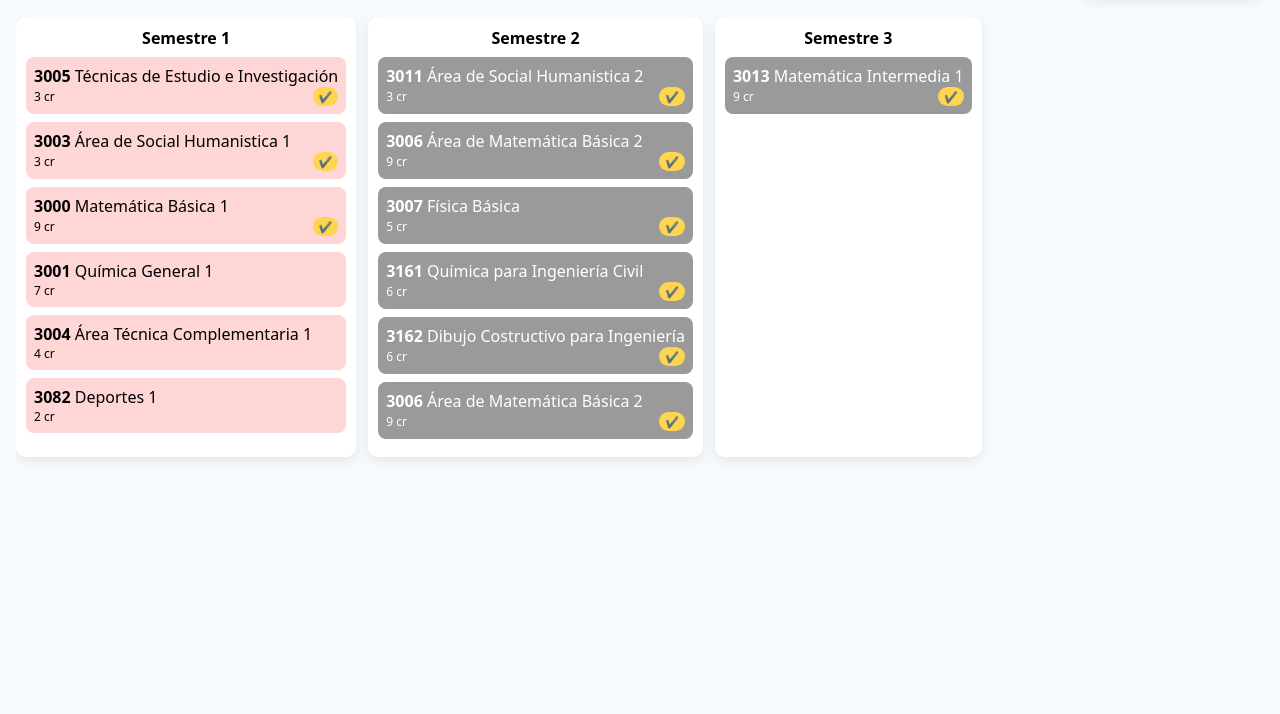
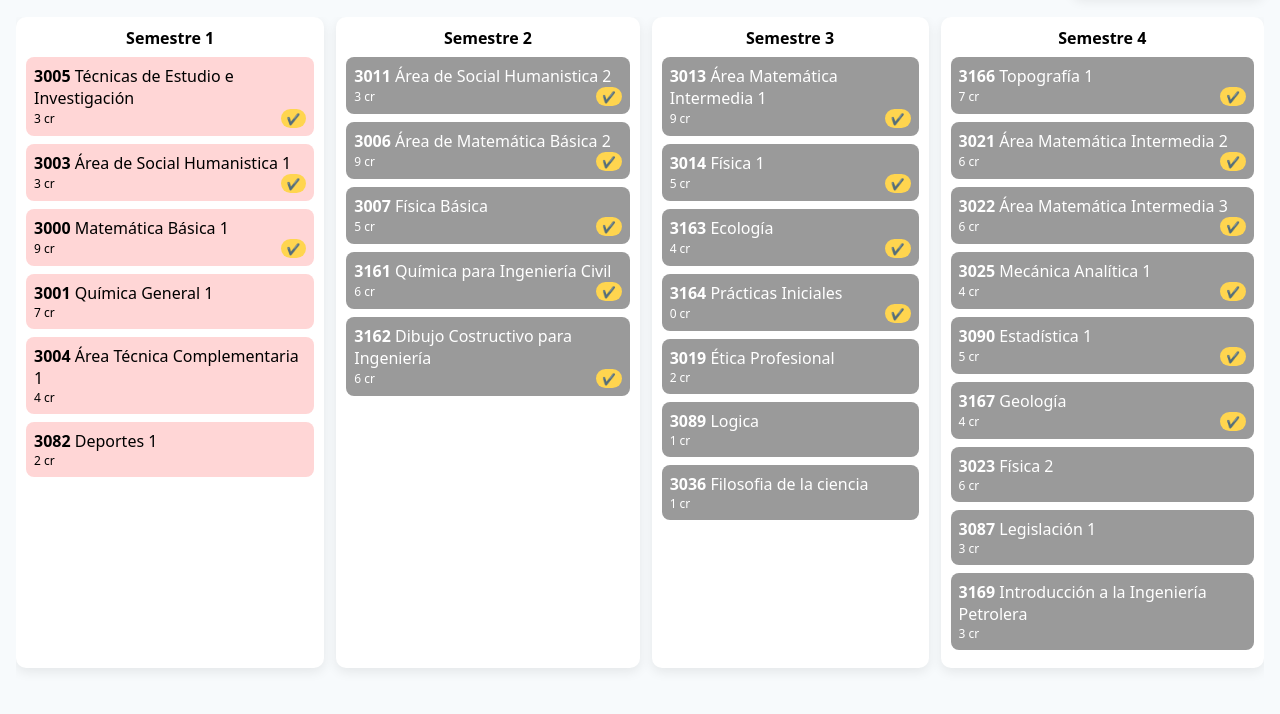
Before and after one commit to Sara-Recancoj19/Civil, a plain HTML site: page index.html in a window 1280 px wide. Shown: the part 130-844 px from the top of the page. Before the commit the page ends 800 px from the top, so only its background shows below. Drawn offline with Linux system fonts and the light colour scheme.

Commit message:
Update index.html

```diff
--- a/index.html
+++ b/index.html
@@ -144,14 +144,31 @@ const cursos = [
   {"codigo":"3007","nombre":"Física Básica","creditos":5,"prereq":["3000"],"semestre":2},
   {"codigo":"3161","nombre":"Química para Ingeniería Civil","creditos":6,"prereq":["3000","3001"],"semestre":2},
   {"codigo":"3162","nombre":"Dibujo Costructivo para Ingeniería","creditos":6,"prereq":["3004"],"semestre":2},
-  {"codigo":"3006","nombre":"Área de Matemática Básica 2","creditos":9,"prereq":["3000"],"semestre":2},
-  {"codigo":"3013","nombre":"Matemática Intermedia 1","creditos":9,"prereq":["3006"],"semestre":3}
+  {"codigo":"3013","nombre":"Área Matemática Intermedia 1","creditos":9,"prereq":["3006"],"semestre":3},
+ {"codigo":"3014","nombre":"Física 1","creditos":5,"prereq":["3006","3007"],"semestre":3},
+ {"codigo":"3163","nombre":"Ecología","creditos":4,"prereq":["3161"],"semestre":3},
+ {"codigo":"3164","nombre":"Prácticas Iniciales","creditos":0,"prereq":["3006","3162","3007"],"semestre":3},
+ {"codigo":"3019","nombre":"Ética Profesional","creditos":2,"prereq":["3007"],"semestre":3},
+ {"codigo":"3089","nombre":"Logica","creditos":1,"prereq":["3011"],"semestre":3},
+ {"codigo":"3036","nombre":"Filosofia de la ciencia","creditos":1,"prereq":["3011"],"semestre":3},
+ {"codigo":"3166","nombre":"Topografía 1","creditos":7,"prereq":["3013", "3162"],"semestre":4},
+ {"codigo":"3021","nombre":"Área Matemática Intermedia 2","creditos":6,"prereq":["3013"],"semestre":4},
+ {"codigo":"3022","nombre":"Área Matemática Intermedia 3","creditos":6,"prereq":["3013"],"semestre":4},
+ {"codigo":"3025","nombre":"Mecánica Analítica 1","creditos":4,"prereq":["3013","3014"],"semestre":4},
+ {"codigo":"3090","nombre":"Estadística 1","creditos":5,"prereq":["3013","3005"],"semestre":4},
+ {"codigo":"3167","nombre":"Geología","creditos":4,"prereq":["3163","3014"],"semestre":4},
+ {"codigo":"3023","nombre":"Física 2","creditos":6,"prereq":["3013","3013"],"semestre":4},
+ {"codigo":"3087","nombre":"Legislación 1", "creditos": 3, "prereq": ["3011"], "semestre": 4},
+ {"codigo":"3169","nombre":"Introducción a la Ingeniería Petrolera", "creditos": 3, "prereq": ["3013","3014"], "semestre": 4},
+
 ];
 
 /* ================= OBLIGATORIOS ================= */
 const obligatoriosFijos = new Set([
   "3005","3003","3000","3006","3013",
   "3011","3006","3007","3161","3162",
+  "3013","3014","3163","3164",
+  "3166","3021","3022","3025","3090","3167",
 ]);
 
 /* ================= MAPA ================= */
```
